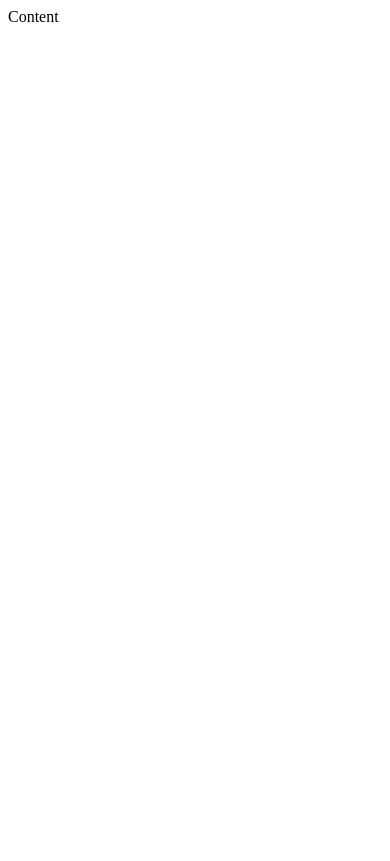
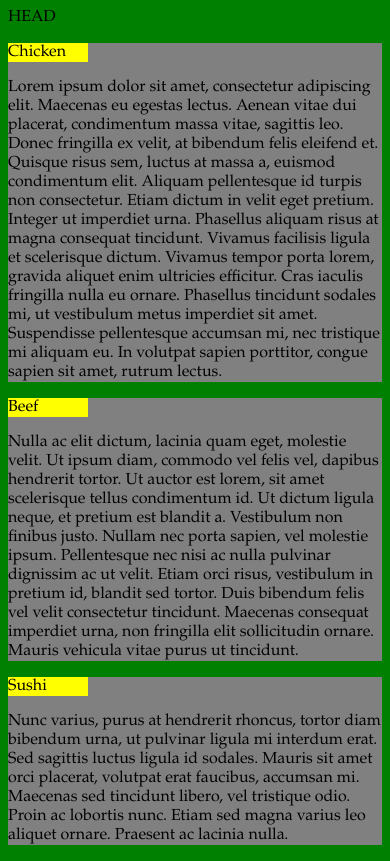
Before and after one commit to ermengolbota/coursera-web, a plain HTML site: page mod2_solution/index.html in a window 390 px wide. Drawn offline with Linux system fonts and the light colour scheme.

Commit message:
@media queries and default html schema

```diff
--- a/mod2_solution/base.css
+++ b/mod2_solution/base.css
@@ -0,0 +1,40 @@
+body {
+    background-color: white;
+    font-family: "Garamond", serif;
+}
+section {
+    background-color: grey;
+}
+
+section .title {
+    background-color: yellow;
+    width: 80px;
+}
+/* Desktop */
+@media (min-width:992px) {
+    body {
+        background-color: brown;
+    }
+
+    section {
+        width: 30%;
+
+    }
+}
+
+/* Tablet */
+@media (min-width:682px) and (max-width:991px) {
+    body {
+        background-color: black;
+    }
+}
+
+
+
+
+/* mobile */
+@media (max-width:681px) {
+body {
+        background-color: green;
+    }
+}
--- a/mod2_solution/index.html
+++ b/mod2_solution/index.html
@@ -2,10 +2,33 @@
 <html>
 <head>
 <title>Coursera module 2</title>
+<link rel="stylesheet" type="text/css" href="base.css">
+<meta charset="UTF-8">
+<meta name="viewport" content="width=device-width, initial-scale=2">
 </head>
 
 <body>
-Content
+<header>
+    HEAD
+</header>
+
+<section id="one">
+    <p class="title">Chicken</p>
+    <p>Lorem ipsum dolor sit amet, consectetur adipiscing elit. Maecenas eu egestas lectus. Aenean vitae dui placerat, condimentum massa vitae, sagittis leo. Donec fringilla ex velit, at bibendum felis eleifend et. Quisque risus sem, luctus at massa a, euismod condimentum elit. Aliquam pellentesque id turpis non consectetur. Etiam dictum in velit eget pretium. Integer ut imperdiet urna. Phasellus aliquam risus at magna consequat tincidunt. Vivamus facilisis ligula et scelerisque dictum. Vivamus tempor porta lorem, gravida aliquet enim ultricies efficitur. Cras iaculis fringilla nulla eu ornare. Phasellus tincidunt sodales mi, ut vestibulum metus imperdiet sit amet. Suspendisse pellentesque accumsan mi, nec tristique mi aliquam eu. In volutpat sapien porttitor, congue sapien sit amet, rutrum lectus.
+    </p>
+</section>
+
+<section id="two">
+    <p class="title">Beef</p>
+    <p>Nulla ac elit dictum, lacinia quam eget, molestie velit. Ut ipsum diam, commodo vel felis vel, dapibus hendrerit tortor. Ut auctor est lorem, sit amet scelerisque tellus condimentum id. Ut dictum ligula neque, et pretium est blandit a. Vestibulum non finibus justo. Nullam nec porta sapien, vel molestie ipsum. Pellentesque nec nisi ac nulla pulvinar dignissim ac ut velit. Etiam orci risus, vestibulum in pretium id, blandit sed tortor. Duis bibendum felis vel velit consectetur tincidunt. Maecenas consequat imperdiet urna, non fringilla elit sollicitudin ornare. Mauris vehicula vitae purus ut tincidunt.
+</p>
+</section>
+
+<section id="three">
+    <p class="title">Sushi</p>
+    <p>Nunc varius, purus at hendrerit rhoncus, tortor diam bibendum urna, ut pulvinar ligula mi interdum erat. Sed sagittis luctus ligula id sodales. Mauris sit amet orci placerat, volutpat erat faucibus, accumsan mi. Maecenas sed tincidunt libero, vel tristique odio. Proin ac lobortis nunc. Etiam sed magna varius leo aliquet ornare. Praesent ac lacinia nulla.</p>
+</section>
+
 </body>
 
 </html>
```
